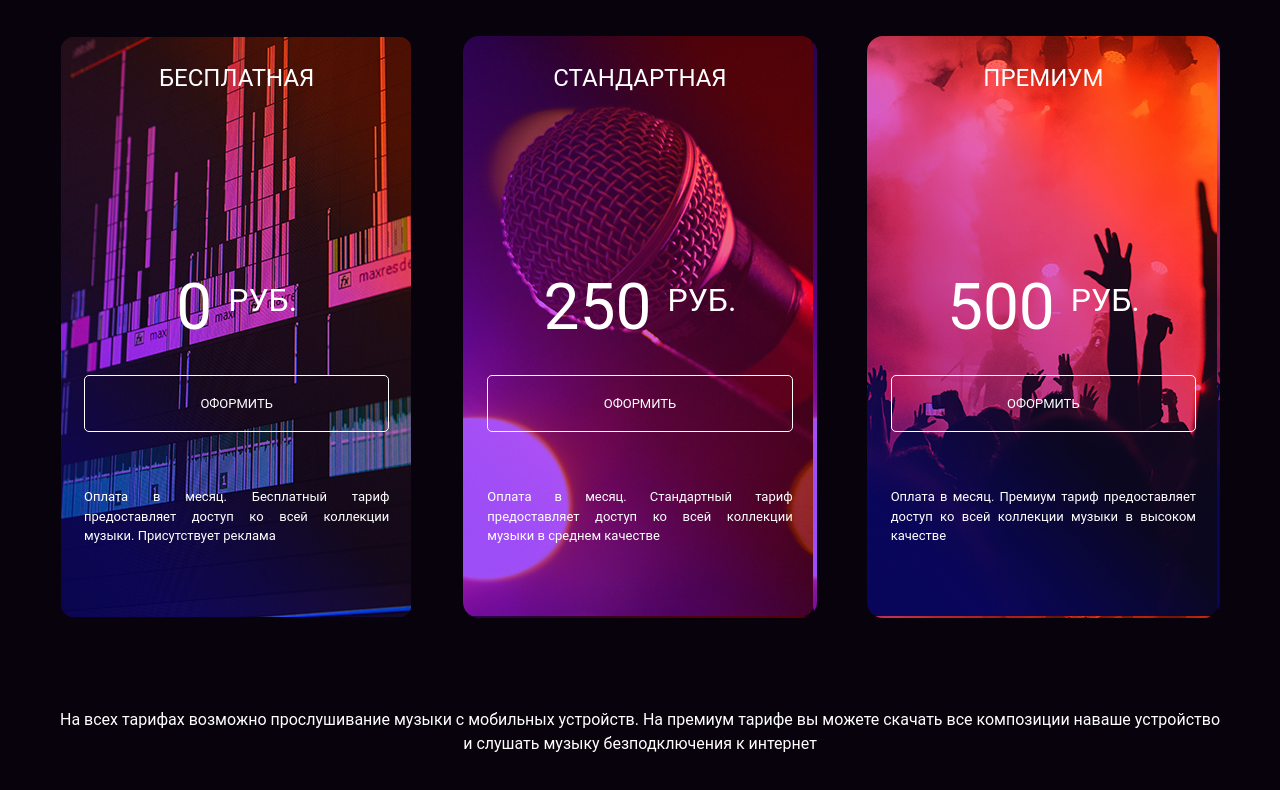
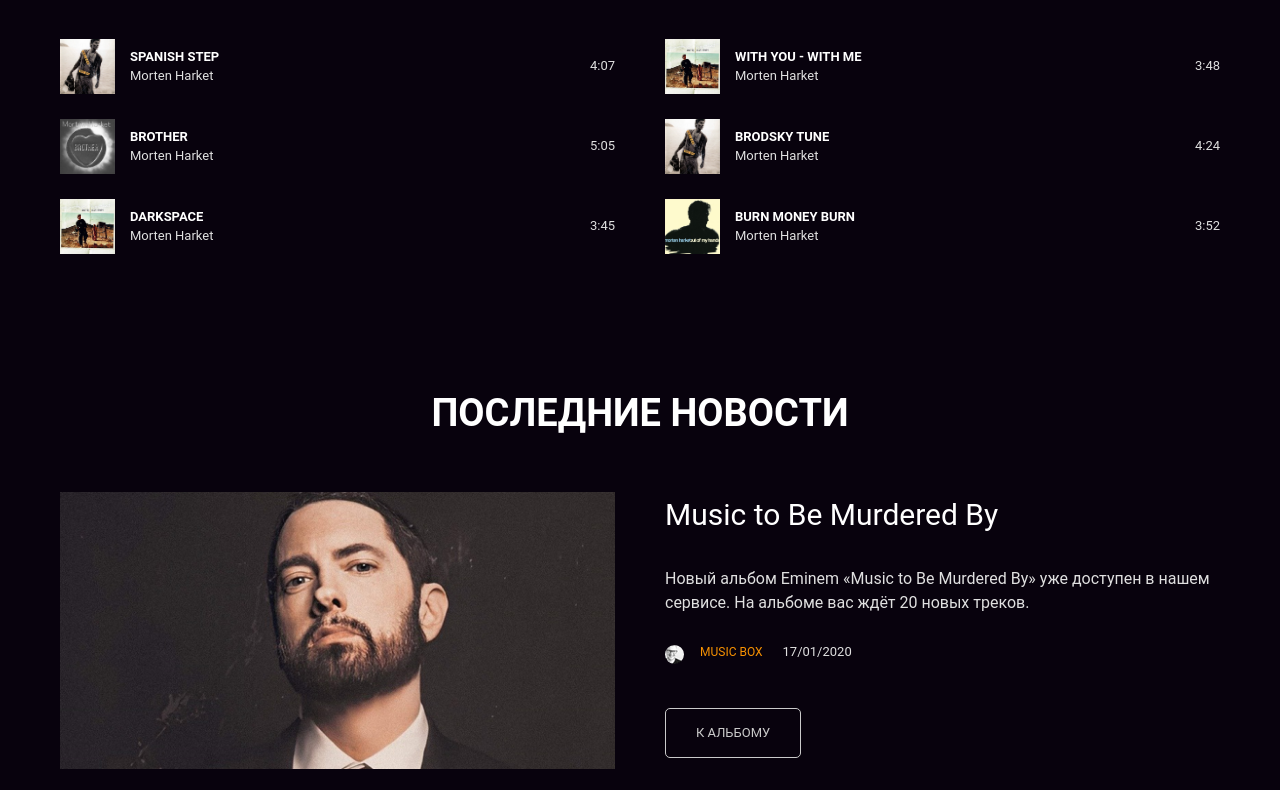
Before and after one commit to byneev/layout-designer-project-lvl2, a plain HTML site: page src/artist.html in a window 1280 px wide. Shown: the part 752-1542 px from the top of the page. Drawn offline with Linux system fonts and the light colour scheme.

Commit message:
feat: add popular-tracks

```diff
--- a/src/artist.html
+++ b/src/artist.html
@@ -62,46 +62,77 @@
     </article>
     </div>
   </section>
-  <!-- PRICING -->
-  <article id="page-pricing">
+  <!-- TRACKS -->
+  <section id="page-polular-track">
     <div class="container">
-      <h2 class="page-pricing-heading">Формы подписки</h2>
-      <ul class="page-pricing-list">
-        <li class="page-pricing-item">
-          <section class="pricing-item">
-            <h3 class="pricing-item-heading">Бесплатная</h3>
-            <p class="pricing-item-value">0 <span>руб.</span></p>
-            <a href="/" class="btn btn-pricing">Оформить</a>
-            <p class="pricing-item-text">Оплата в месяц. Бесплатный тариф предоставляет доступ ко всей коллекции музыки.
-              Присутствует реклама</p>
+      <h2 class="page-tracks-heading">Популярные треки</h2>
+      <ul class="page-tracks-list">
+        <li class="page-tracks-item">
+          <section class="tracks-item">
+            <img src="images/Wild%20Seed.png" alt="Morten Harket icon" class="tracks-item-img" width="55" height="55">
+            <div class="tracks-text-wrapper">
+              <a href="/" class="tracks-text-song">Spanish Step</a>
+              <a href="/" class="tracks-text-author">Morten Harket</a>
+            </div>
+            <p class="tracks-length">4:07</p>
           </section>
         </li>
-        <li class="page-pricing-item">
-          <section class="pricing-item">
-            <h3 class="pricing-item-heading">Стандартная</h3>
-            <p class="pricing-item-value">250 <span>руб.</span></p>
-            <a href="/" class="btn btn-pricing">Оформить</a>
-            <p class="pricing-item-text">Оплата в месяц. Стандартный тариф предоставляет доступ ко всей коллекции музыки
-              в
-              среднем
-              качестве</p>
+        <li class="page-tracks-item">
+          <section class="tracks-item">
+            <img src="images/Letter%20from%20Egypt.png" alt="Morten Harket icon" class="tracks-item-img" width="55"
+              height="55">
+            <div class="tracks-text-wrapper">
+              <a href="/" class="tracks-text-song">With You - With Me</a>
+              <a href="/" class="tracks-text-author">Morten Harket</a>
+            </div>
+            <p class="tracks-length">3:48</p>
           </section>
         </li>
-        <li class="page-pricing-item">
-          <section class="pricing-item">
-            <h3 class="pricing-item-heading">Премиум</h3>
-            <p class="pricing-item-value">500 <span>руб.</span></p>
-            <a href="/" class="btn btn-pricing">Оформить</a>
-            <p class="pricing-item-text">Оплата в месяц. Премиум тариф предоставляет доступ ко всей коллекции музыки в
-              высоком
-              качестве</p>
+        <li class="page-tracks-item">
+          <section class="tracks-item">
+            <img src="images/Brother.png" alt="Morten Harket icon" class="tracks-item-img" width="55" height="55">
+            <div class="tracks-text-wrapper">
+              <a href="/" class="tracks-text-song">Brother</a>
+              <a href="/" class="tracks-text-author">Morten Harket</a>
+            </div>
+            <p class="tracks-length">5:05</p>
+          </section>
+        </li>
+        <li class="page-tracks-item">
+          <section class="tracks-item">
+            <img src="images/Wild%20Seed.png" alt="Morten Harket icon" class="tracks-item-img" width="55" height="55">
+            <div class="tracks-text-wrapper">
+              <a href="/" class="tracks-text-song">Brodsky Tune</a>
+              <a href="/" class="tracks-text-author">Morten Harket</a>
+            </div>
+            <p class="tracks-length">4:24</p>
+          </section>
+        </li>
+        <li class="page-tracks-item">
+          <section class="tracks-item">
+            <img src="images/Letter%20from%20Egypt.png" alt="Morten Harket icon" class="tracks-item-img" width="55"
+              height="55">
+            <div class="tracks-text-wrapper">
+              <a href="/" class="tracks-text-song">Darkspace</a>
+              <a href="/" class="tracks-text-author">Morten Harket</a>
+            </div>
+            <p class="tracks-length">3:45</p>
+          </section>
+        </li>
+        <li class="page-tracks-item">
+          <section class="tracks-item">
+            <img src="images/Out%20of%20My%20Hands.png" alt="Morten Harket icon" class="tracks-item-img" width="55"
+              height="55">
+            <div class="tracks-text-wrapper">
+              <a href="/" class="tracks-text-song">Burn Money Burn</a>
+              <a href="/" class="tracks-text-author">Morten Harket</a>
+            </div>
+            <p class="tracks-length">3:52</p>
           </section>
         </li>
       </ul>
-      <p class="page-pricing-info">На всех тарифах возможно прослушивание музыки с мобильных устройств. На премиум
-        тарифе вы можете скачать все композиции наваше устройство и слушать музыку безподключения к интернет</p>
     </div>
-  </article>
+  </section>
   <!-- NEWS -->
   <section class="news" id="page-news">
     <div class="container">
@@ -150,7 +181,8 @@
     <h2 class="app-heading">Мобильное приложение</h2>
     <div class="container">
       <div class="app-content">
-        <p class="app-text">Воспользуйтесь нашим мобильным приложением. Оно позволит слушать музыку с любого устройства
+        <p class="app-text">Воспользуйтесь нашим мобильным приложением. Оно позволит слушать музыку с любого
+          устройства
           на
           базе операционных систем Androind и iOS</p>
         <p class="app-text">С тарифом «Премиум» приложение позволяет скачивать все композиции из нашей коллекции. Вы
--- a/src/scss/app.scss
+++ b/src/scss/app.scss
@@ -10,3 +10,5 @@
 @import "page-news/page-news-item.scss";
 @import "page-app/page-app.scss";
 @import "page-footer/page-footer.scss";
+@import "page-popular-track/page-popular-track.scss";
+@import "page-popular-track/track.scss";
--- /dev/null
+++ b/src/scss/page-popular-track/page-popular-track.scss
@@ -0,0 +1,39 @@
+#page-polular-track {
+  padding-top: 100px;
+  background: $c-black;
+}
+
+.page-tracks-heading {
+  @include reset;
+  @include tipography(38px, bold, uppercase);
+  margin-bottom: 48px;
+  text-align: center;
+  @media (max-width: 414px) {
+    @include tipography(18px, bold, uppercase);
+    text-align: left;
+  }
+}
+
+.page-tracks-list {
+  @include reset;
+  display: grid;
+  grid-template-columns: repeat(2, 1fr);
+  column-gap: 50px;
+  row-gap: 25px;
+  @media (max-width: 414px) {
+    display: block;
+  }
+}
+
+.page-tracks-item {
+  @include reset;
+  @media (max-width: 414px) {
+    margin-bottom: 25px;
+  }
+}
+
+.page-tracks-item:last-child {
+  @media (max-width: 414px) {
+    margin-bottom: 0;
+  }
+}
--- /dev/null
+++ b/src/scss/page-popular-track/track.scss
@@ -0,0 +1,28 @@
+.tracks-item {
+  display: flex;
+  align-items: center;
+  .tracks-item-img {
+    margin-right: 15px;
+  }
+  .tracks-length {
+    @include reset;
+    @include tipography(13px, normal, none);
+    margin-left: auto;
+    color: $c-gray;
+  }
+}
+
+.tracks-text-wrapper {
+  display: flex;
+  flex-direction: column;
+  justify-content: center;
+  align-items: left;
+  .tracks-text-song {
+    @include tipography(13px, bold, uppercase);
+    color: $c-white;
+  }
+  .tracks-text-author {
+    @include tipography(13px, normal, none);
+    color: $c-gray;
+  }
+}
```
Also changed, not shown: src/css/app.css.
